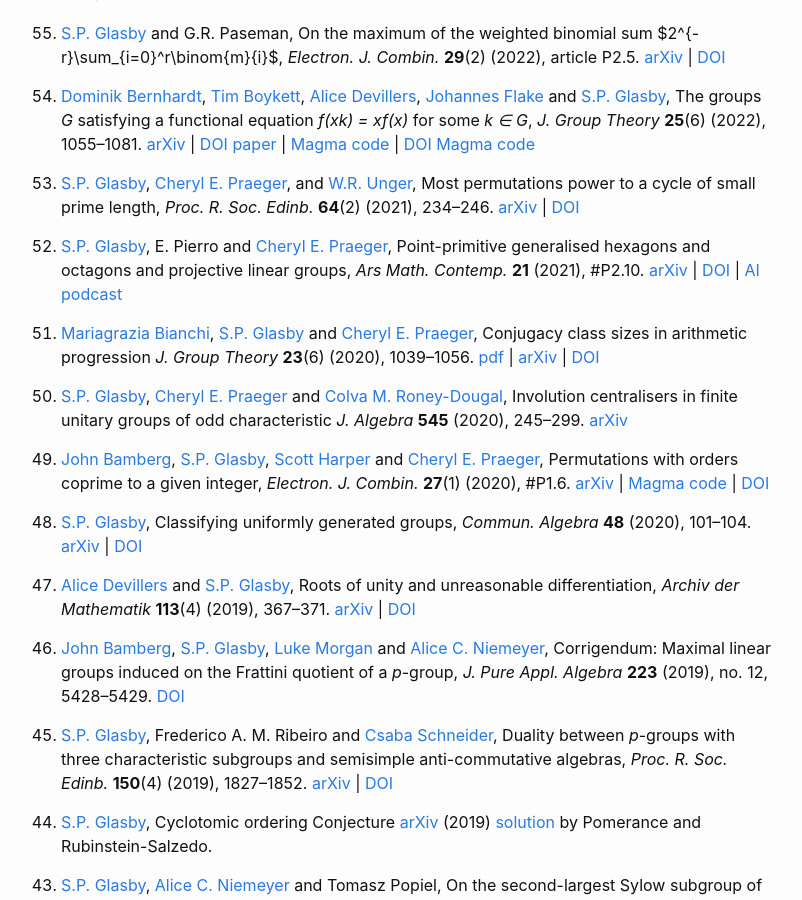
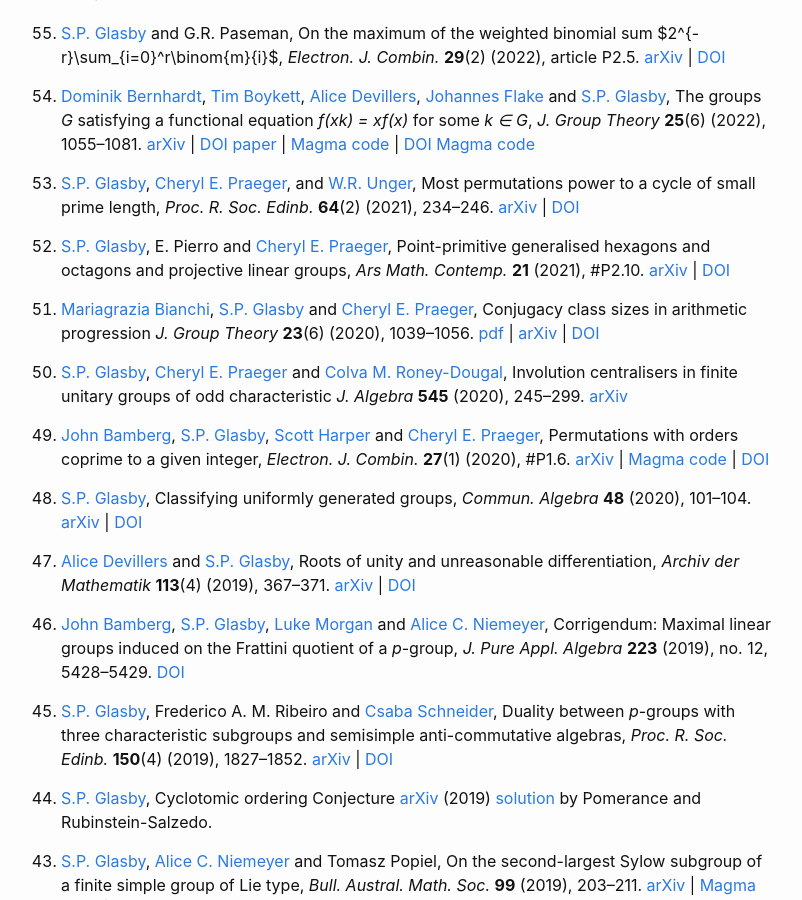
Before and after one commit to StephenGlasby/StephenGlasby.github.io, a Jekyll site: the page built from publications.md, in a window 1280 px wide and 900 px high, scrolled down 1250 px. Shown: the whole window, without its empty margins (239-1041 px from the left). Built offline with Jekyll 4.4.1, drawn with Linux system fonts in a browser that asks for light colours.

Commit message:
publications.md

```diff
--- a/publications.md
+++ b/publications.md
@@ -148,8 +148,7 @@ Preprints of my (recent) papers are on [the arXiv](https://arxiv.org/a/glasby_s_
   linear groups,
   *Ars Math. Contemp.* **21** (2021), #P2.10.
   [arXiv](https://arxiv.org/abs/2012.04189) |
-  [DOI](https://doi.org/10.26493/1855-3974.2049.3db) |
-  [AI podcast](files/PodcastGenHexOct2025-05-28.ogg)
+  [DOI](https://doi.org/10.26493/1855-3974.2049.3db)
 
 
 0. [Mariagrazia Bianchi](https://www.unimi.it/en/ugov/person/mariagrazia-bianchi),
```
Also changed, not shown: other parts of publications.md (+2 -1 lines).
